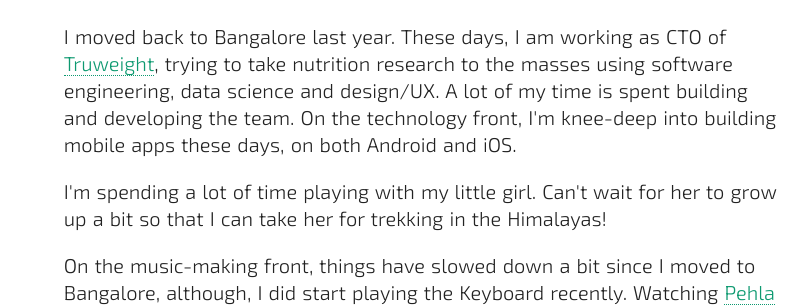
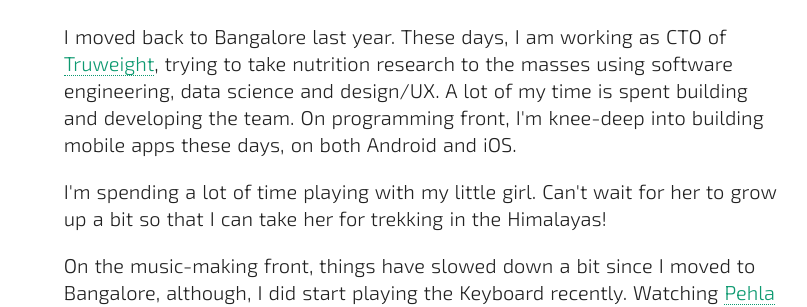
Before and after one commit to nileshtrivedi/nileshtrivediioold, a Jekyll site: the page built from now.html, in a window 1280 px wide. Shown: the part 166-473 px from the top of the page, without its empty margins (371-1178 px from the left). Built offline with Jekyll 4.4.1, drawn with Linux system fonts in a browser that asks for light colours; some web fonts are replaced.

Commit message:
better word

```diff
--- a/now.html
+++ b/now.html
@@ -29,7 +29,7 @@ title: Now
 						<p class="writing"></p>
 					</div>
 					<div class="writingall">
-						<p>I moved back to Bangalore last year. These days, I am working as CTO of <a href="http://truweight.in/" target="_blank">Truweight</a>, trying to take nutrition research to the masses using software engineering, data science and design/UX. A lot of my time is spent building and developing the team. On the technology front, I'm knee-deep into building mobile apps these days, on both Android and iOS.</p>
+						<p>I moved back to Bangalore last year. These days, I am working as CTO of <a href="http://truweight.in/" target="_blank">Truweight</a>, trying to take nutrition research to the masses using software engineering, data science and design/UX. A lot of my time is spent building and developing the team. On programming front, I'm knee-deep into building mobile apps these days, on both Android and iOS.</p>
 
 						<p>I'm spending a lot of time playing with my little girl. Can't wait for her to grow up a bit so that I can take her for trekking in the Himalayas!</p>
 
```
